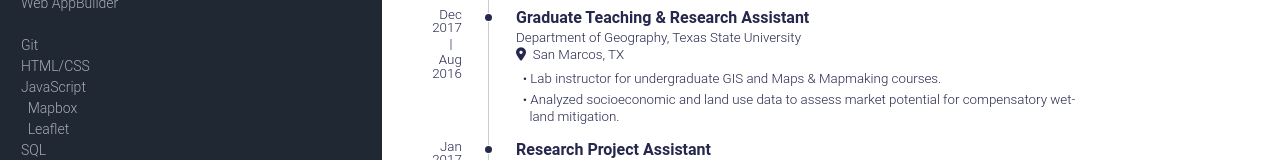
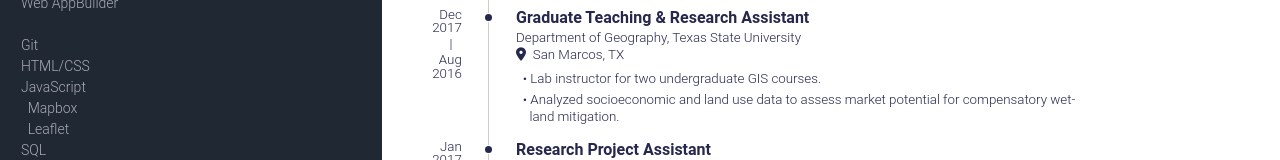
Before and after one commit to geo-jones/html-resume, a plain HTML site: page index.html in a window 1280 px wide. Shown: the part 1017-1177 px from the top of the page. Drawn offline with nearby package versions, Linux system fonts and the light colour scheme.

Commit message:
minor wording change

```diff
--- a/index.html
+++ b/index.html
@@ -282,7 +282,7 @@
             </header>
             <div>
               <ul>
-                <li>Lab instructor for undergraduate GIS and Maps & Mapmaking courses.</li>
+                <li>Lab instructor for two undergraduate GIS courses.</li>
                 <li>Analyzed socioeconomic and land use data to assess market potential for compensatory wetland
                   mitigation.</li>
               </ul>
```
